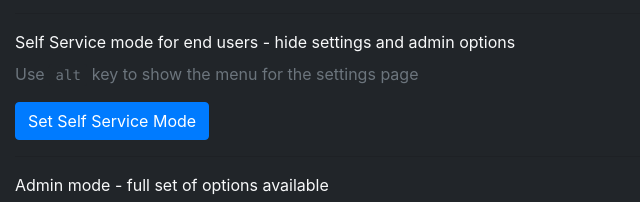
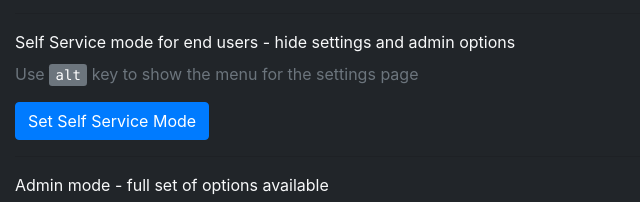
Before and after one commit to jooshkins/SprayBottle, an Electron app: page settings.html in a window 800 px wide. Shown: the part 206-408 px from the top of the page, 0-640 px from the left. Drawn offline with nearby package versions, Linux system fonts and the light colour scheme; no server answers.

Commit message:
Fix bug - key icon does not show with dark bg.

```diff
--- a/settings.html
+++ b/settings.html
@@ -46,7 +46,7 @@
     <div>
       <label>Self Service mode for end users - hide settings and admin options</label>
       <p class="text-muted">Use
-        <kbd class="text-muted">alt</kbd> key to show the menu for the settings page </p>
+        <kbd class="bg-secondary">alt</kbd> key to show the menu for the settings page </p>
     </div>
     <button class="btn btn-primary" onclick="SetHomePage('index-basic.html')" data-toggle="popover" data-trigger="focus" title="Restart App"
       data-content="Close and relaunch application to apply changes.">Set Self Service Mode</button>
```
